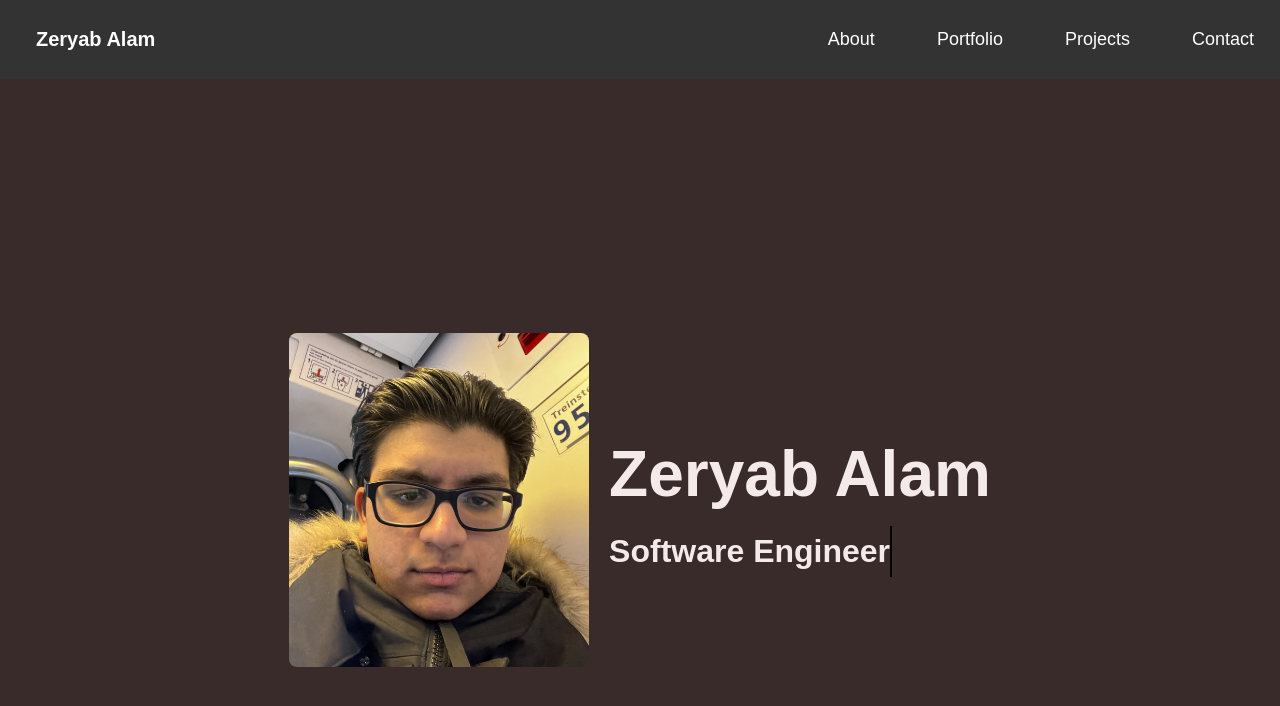
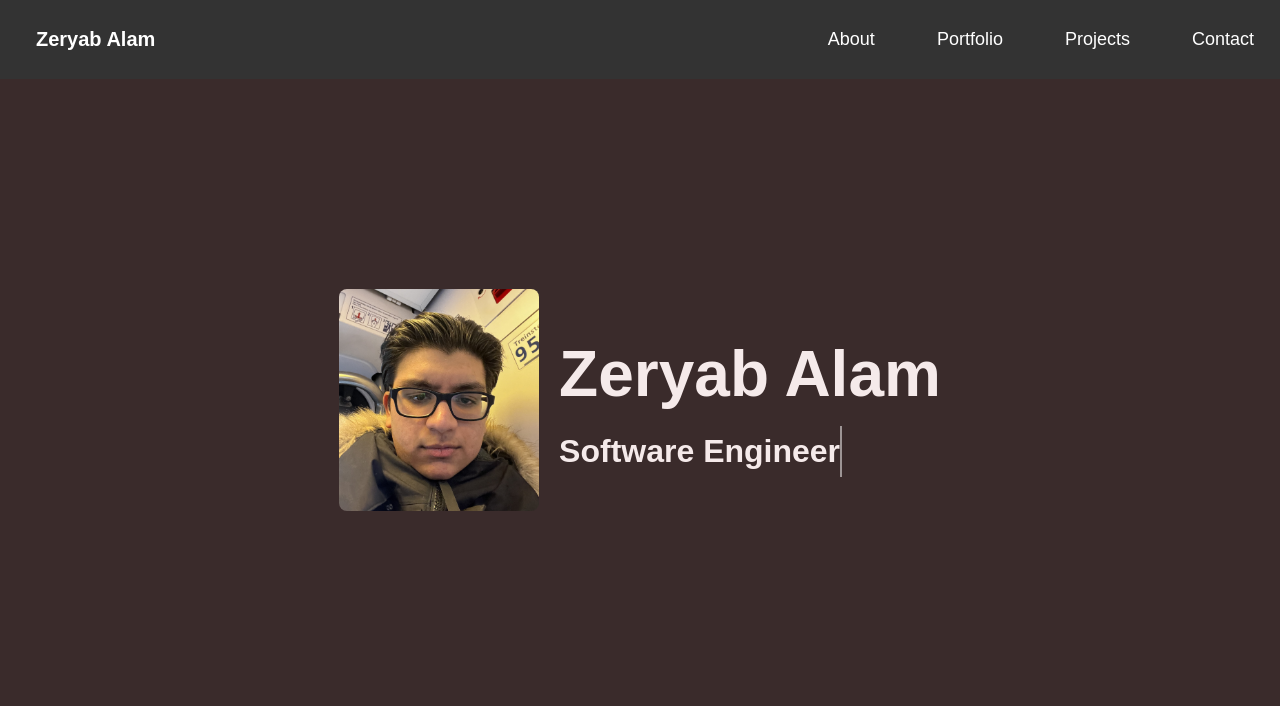
Before and after one commit to zeri27/ZA-PRFL, a React (Create React App) app: page / in a window 1280 px wide. Shown: the top 706 px of the page. Built offline with nearby package versions, Linux system fonts and the light colour scheme.

Commit message:
Smooth scrolling behaviour

```diff
--- a/src/components/Home.css
+++ b/src/components/Home.css
@@ -2,6 +2,7 @@
     display: flex;
     align-items: center;
     justify-content: center;
+    margin-top: -200px;
   }
 
 .home nav {
@@ -11,7 +12,7 @@
   }
 
 .home img {
-    width: 300px;
+    width: 200px;
     height: auto;
     border-radius: 8px;
   }
@@ -30,7 +31,17 @@
 .home-text h2 {
     font-size: 2rem;
     margin: 0;
-    border-right: 2px solid black;
+    border-right: 2px solid white;
     white-space: nowrap;
     overflow: hidden;
+    animation: blink-cursor 0.8s steps(2, start) infinite;
+}
+
+@keyframes blink-cursor {
+  from {
+    border-right-color: white;
   }
+  to {
+    border-right-color: transparent;
+  }
+}
--- a/src/components/Home.js
+++ b/src/components/Home.js
@@ -29,9 +29,9 @@ function Home() {
       // Different speeds for deleting or typing
       setTypingSpeed(isDeleting ? 50 : 150);
 
-      // Finished typing so wait 5 seconds before starting to delete
+      // Finished typing so wait 3.8 seconds before starting to delete
       if (!isDeleting && currentTitle === fullTitle) {
-        setTimeout(() => setIsDeleting(true), 5000);
+        setTimeout(() => setIsDeleting(true), 3750);
         // Deleting finished so retreive next title to start typing
       } else if (isDeleting && currentTitle === "") {
         setIsDeleting(false);
--- a/src/components/Navbar.css
+++ b/src/components/Navbar.css
@@ -1,3 +1,7 @@
+html {
+  scroll-behavior: smooth;
+}
+
 .navbar {
     position: fixed;
     top: 0;
```
